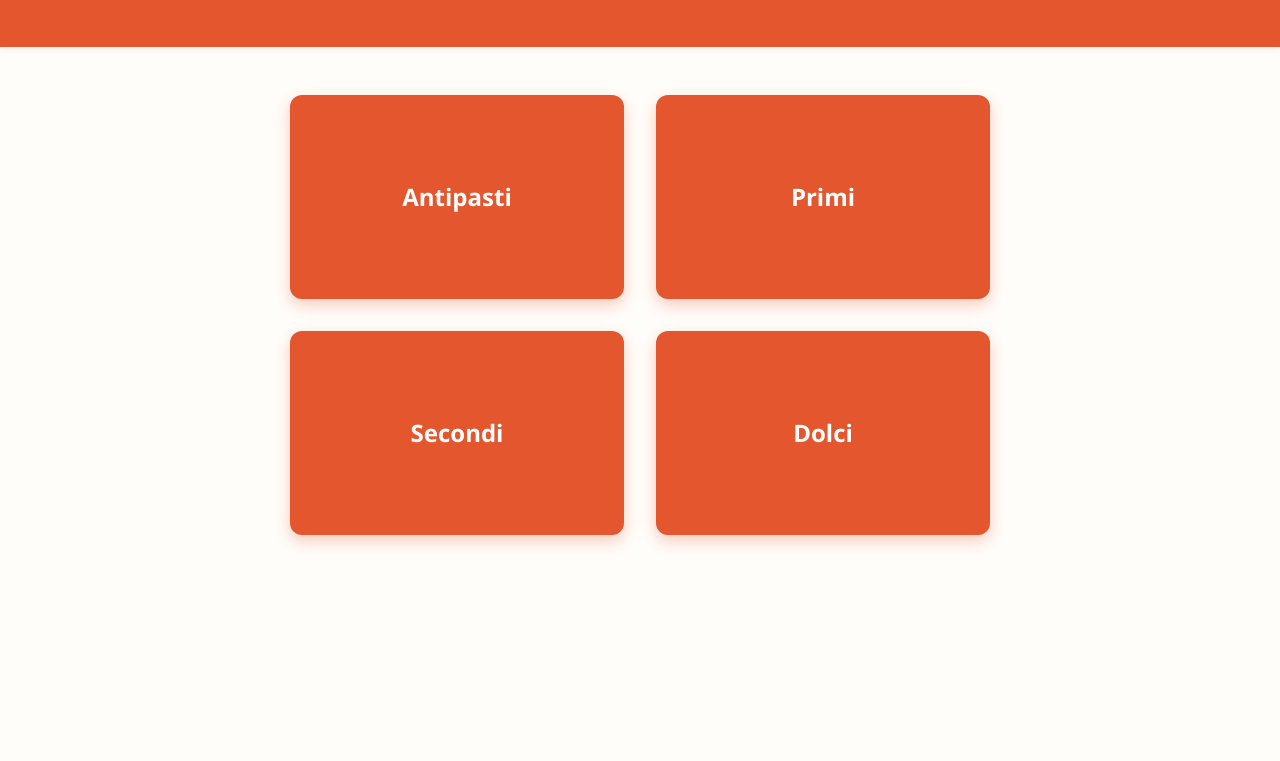
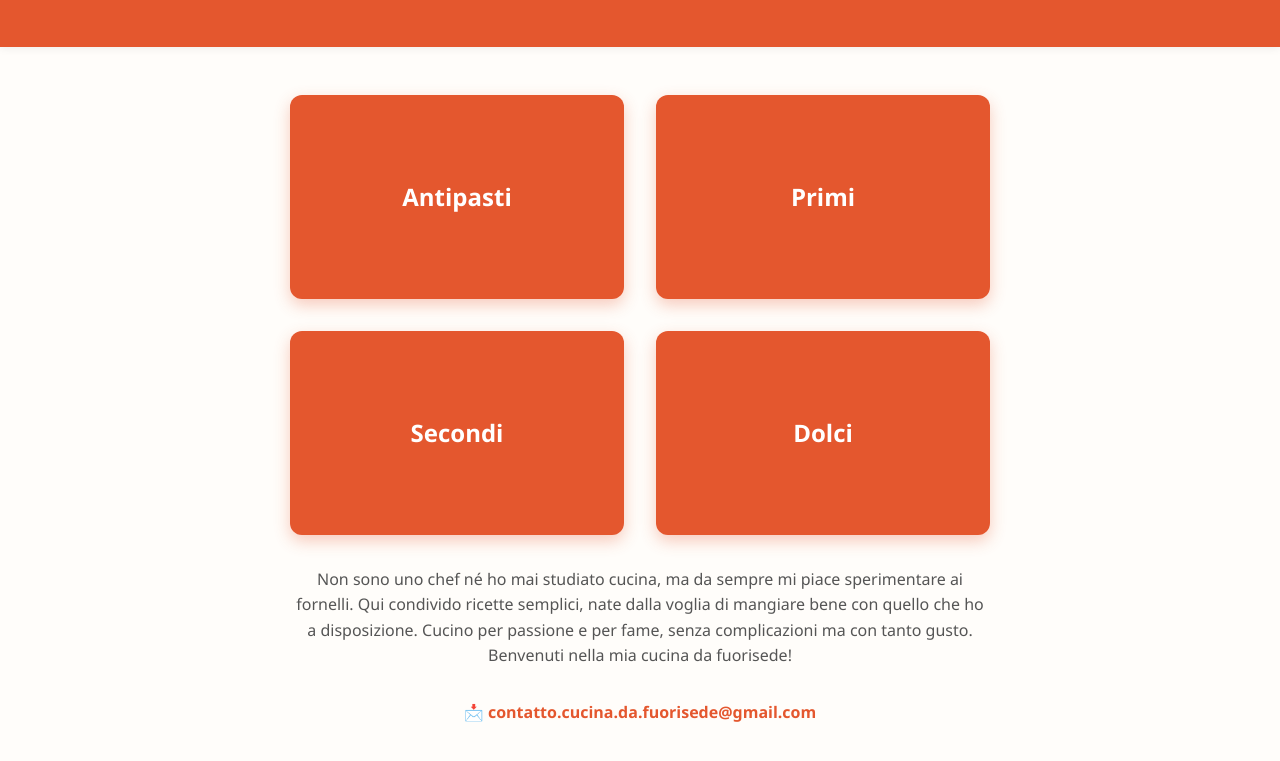
Before and after one commit to Smonti1/cucina.da.fuorisede, a plain HTML site: page index.html in a window 1280 px wide. Shown: the part 113-874 px from the top of the page. Before the commit the page ends 800 px from the top, so only its background shows below. Drawn offline with Linux system fonts and the light colour scheme.

Commit message:
Update index.html

```diff
--- a/index.html
+++ b/index.html
@@ -37,7 +37,7 @@
             grid-template-columns: repeat(auto-fit, minmax(220px, 1fr));
             gap: 2rem;
             max-width: 700px;
-            margin: 0 auto;
+            margin: 0 auto 2rem auto;
         }
         .categoria-link {
             background: #e4572e;
@@ -58,6 +58,25 @@
             background-color: #d4451a;
             transform: translateY(-5px);
             box-shadow: 0 10px 24px rgba(212,69,26,0.5);
+        }
+        .descrizione {
+            max-width: 700px;
+            margin: 0 auto 2rem auto;
+            font-size: 1rem;
+            line-height: 1.6;
+            color: #555;
+        }
+        .contatto {
+            margin-top: 1rem;
+            font-size: 1rem;
+        }
+        .contatto a {
+            color: #e4572e;
+            text-decoration: none;
+            font-weight: 600;
+        }
+        .contatto a:hover {
+            text-decoration: underline;
         }
 
         @media (max-width: 600px) {
@@ -83,6 +102,14 @@
             <a href="secondi.html" class="categoria-link">Secondi</a>
             <a href="dolci.html" class="categoria-link">Dolci</a>
         </section>
+
+        <div class="descrizione">
+            Non sono uno chef né ho mai studiato cucina, ma da sempre mi piace sperimentare ai fornelli. Qui condivido ricette semplici, nate dalla voglia di mangiare bene con quello che ho a disposizione. Cucino per passione e per fame, senza complicazioni ma con tanto gusto. Benvenuti nella mia cucina da fuorisede!
+        </div>
+
+        <div class="contatto">
+            📩 <a href="mailto:contatto.cucina.da.fuorisede@gmail.com">contatto.cucina.da.fuorisede@gmail.com</a>
+        </div>
     </main>
 </body>
 </html>
```
